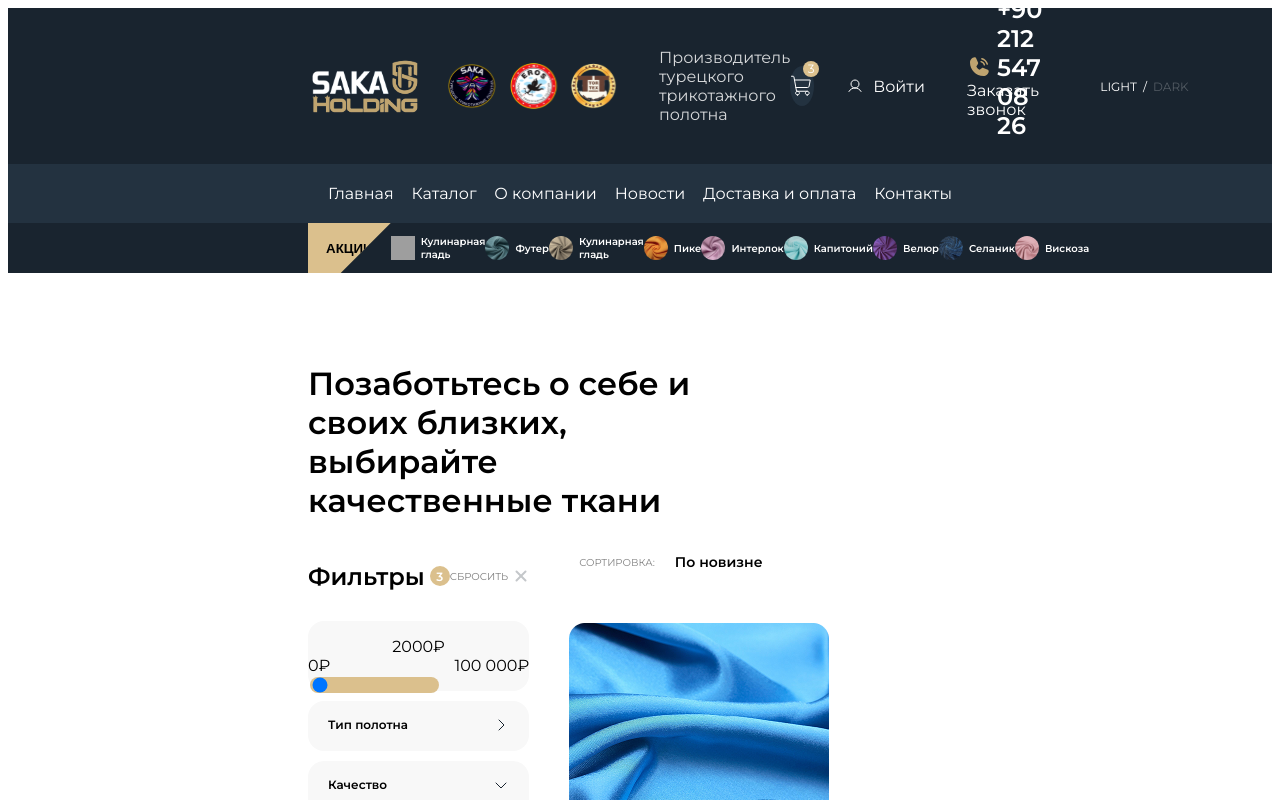
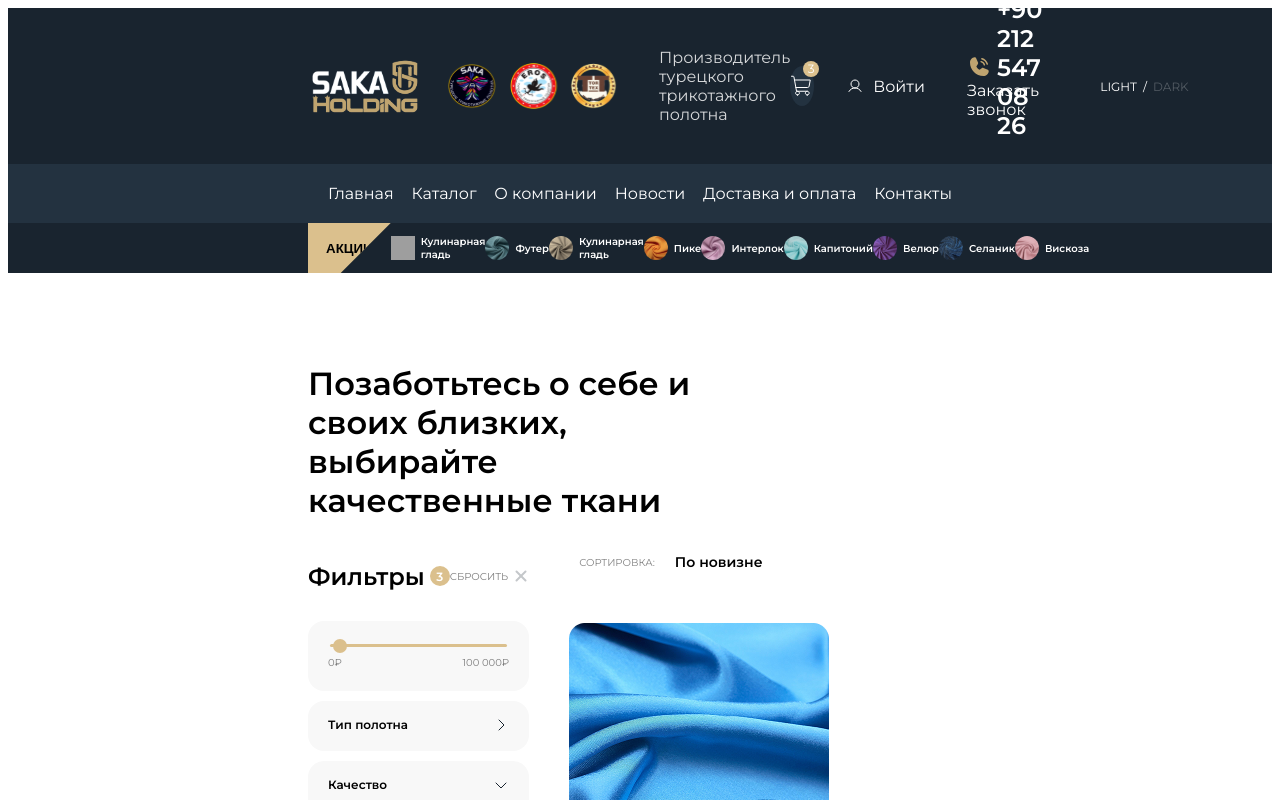
Before and after one commit to aerths/saka-holding, a Vue app: page /catalog in a window 1280 px wide. Shown: the top 800 px of the page. Built offline with nearby package versions, Linux system fonts and the light colour scheme; grey boxes are pictures that could not be loaded.

Commit message:
change: input range

```diff
--- a/src/components/filters/range.vue
+++ b/src/components/filters/range.vue
@@ -2,12 +2,11 @@
 </script>
 <template>
     <div class="range">
-        <div class="value">2000₽</div>
+        <input type="range" min="0" max="100000" value="2000">
         <div class="slider-line">
         <span>0₽</span>
         <span>100 000₽</span>
         </div>
-        <input type="range" min="0" max="100000" value="2000">
     </div>
 
 </template>
@@ -18,21 +17,39 @@
         width: 100%;
         max-width: 260px;
         height: 70px;
-        padding-top:16px;
-        .value{
-            text-align: center;
 
-        }
+        display: flex;
+        flex-direction: column;
+        justify-content: center;
+        padding: 0 20px;
+        gap: 7px;
         .slider-line{
             display: flex;
             justify-content: space-between;
+            span{
+                font-size: 10px;
+                font-weight: Medium;
+                color: rgba(0, 0, 0, 0.493);
+            }
         }
         input{
             appearance: none;
             outline: none;
             border-radius: 50px;
             background: var(--accent-color);
+            height: 3px;
+            caret-color: var(--accent-color);
         }
+        input[type="range"]::-webkit-slider-thumb {
+            -webkit-appearance: none;
+            appearance: none;
+            width: 14px;
+            height: 14px;
+            background: var(--accent-color);
+            border-radius: 50%;
+            cursor: pointer;
+}
+
 
 
     }
```
